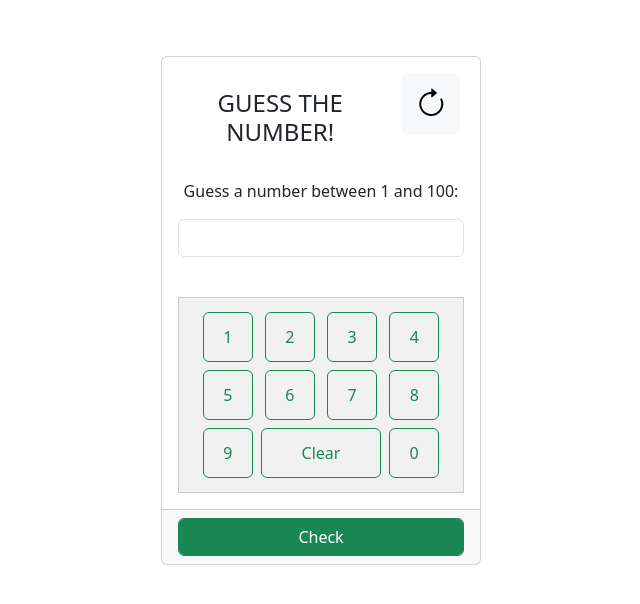
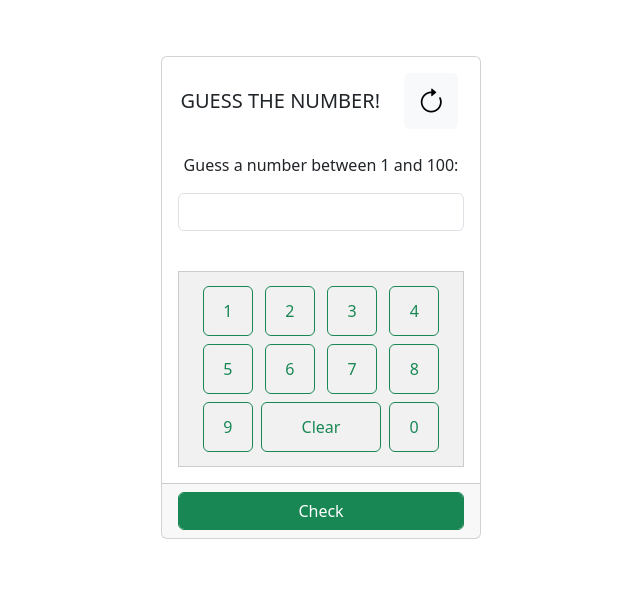
Before and after one commit to Roukkan/JS-Activity, a plain HTML site: page index.html in a window 1280 px wide. Shown: the whole page, without its empty margins (319-959 px from the left). Drawn offline with nearby package versions, Linux system fonts and the light colour scheme.

Commit message:
modified:   index.html

```diff
--- a/index.html
+++ b/index.html
@@ -40,10 +40,10 @@
             <div class="card-body">
               <div class="row">
                 <div class="col mt-2 pt-2">
-                  <h4 class="card-title">GUESS THE NUMBER!</h4>
+                  <h5 class="card-title">GUESS THE NUMBER!</h5>
                 </div>
                 <div class="col-lg-3 col-2 ms-0 ps-0 pe-1 me-1">
-                  <button onclick="location.reload()" class="bi bi-arrow-clockwise btn btn-light fs-2"></button>
+                  <button onclick="location.reload()" class="bi bi-arrow-clockwise btn btn-light fs-3"></button>
                 </div>
               </div>
 
```
